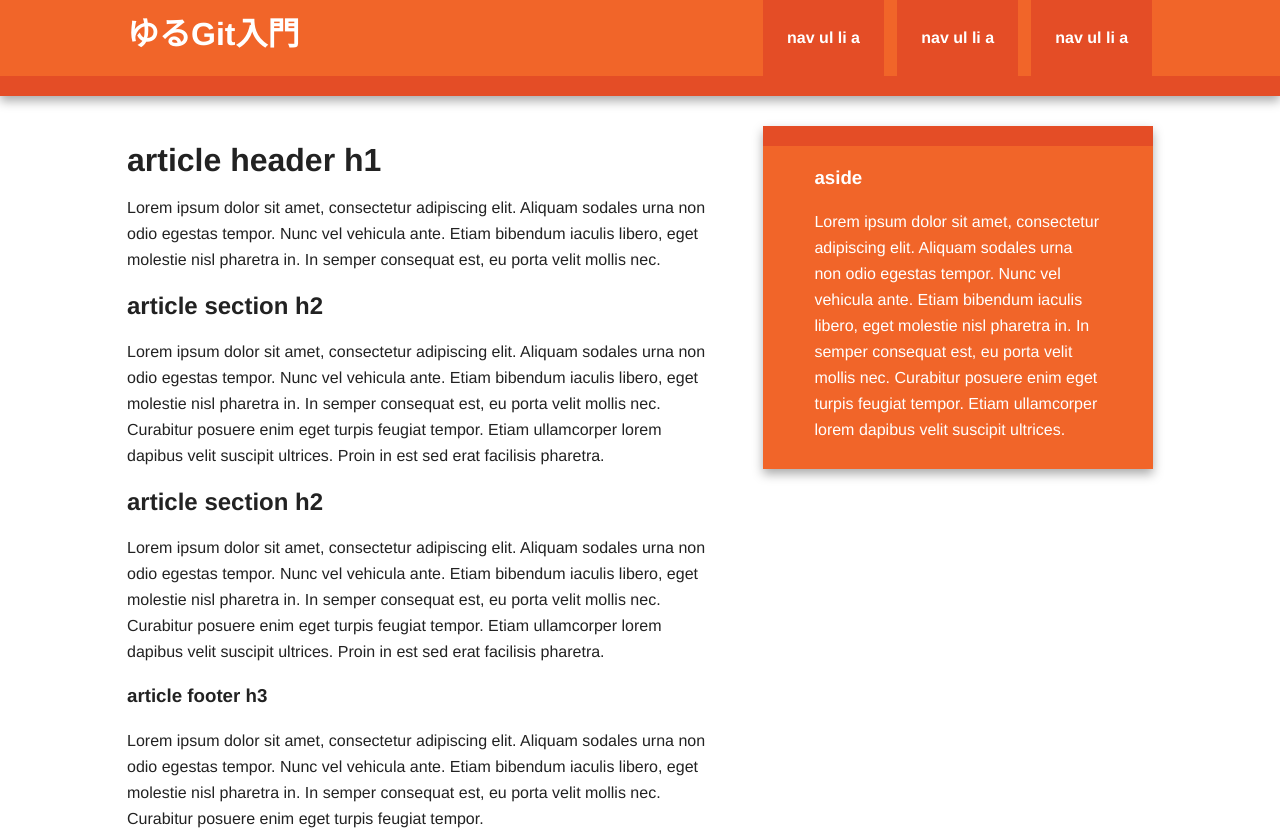
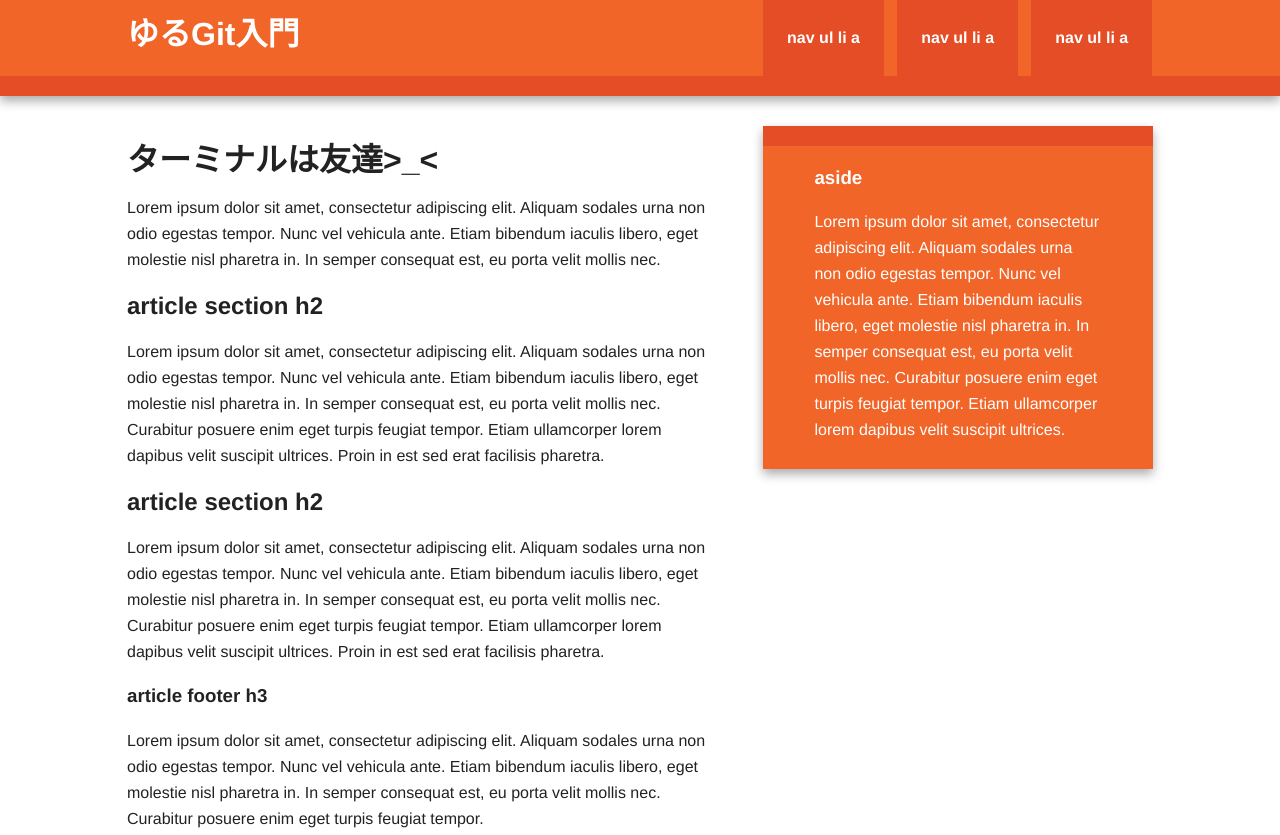
Before and after one commit to okonomi/yurugit, a plain HTML site: page index.html in a window 1280 px wide. Shown: the top 835 px of the page. Drawn offline with nearby package versions, Linux system fonts and the light colour scheme.

Commit message:
ターミナルは友達

```diff
--- a/index.html
+++ b/index.html
@@ -38,7 +38,7 @@
 
                 <article>
                     <header>
-                        <h1>article header h1</h1>
+                        <h1>ターミナルは友達>_<</h1>
                         <p>Lorem ipsum dolor sit amet, consectetur adipiscing elit. Aliquam sodales urna non odio egestas tempor. Nunc vel vehicula ante. Etiam bibendum iaculis libero, eget molestie nisl pharetra in. In semper consequat est, eu porta velit mollis nec.</p>
                     </header>
                     <section>
```
